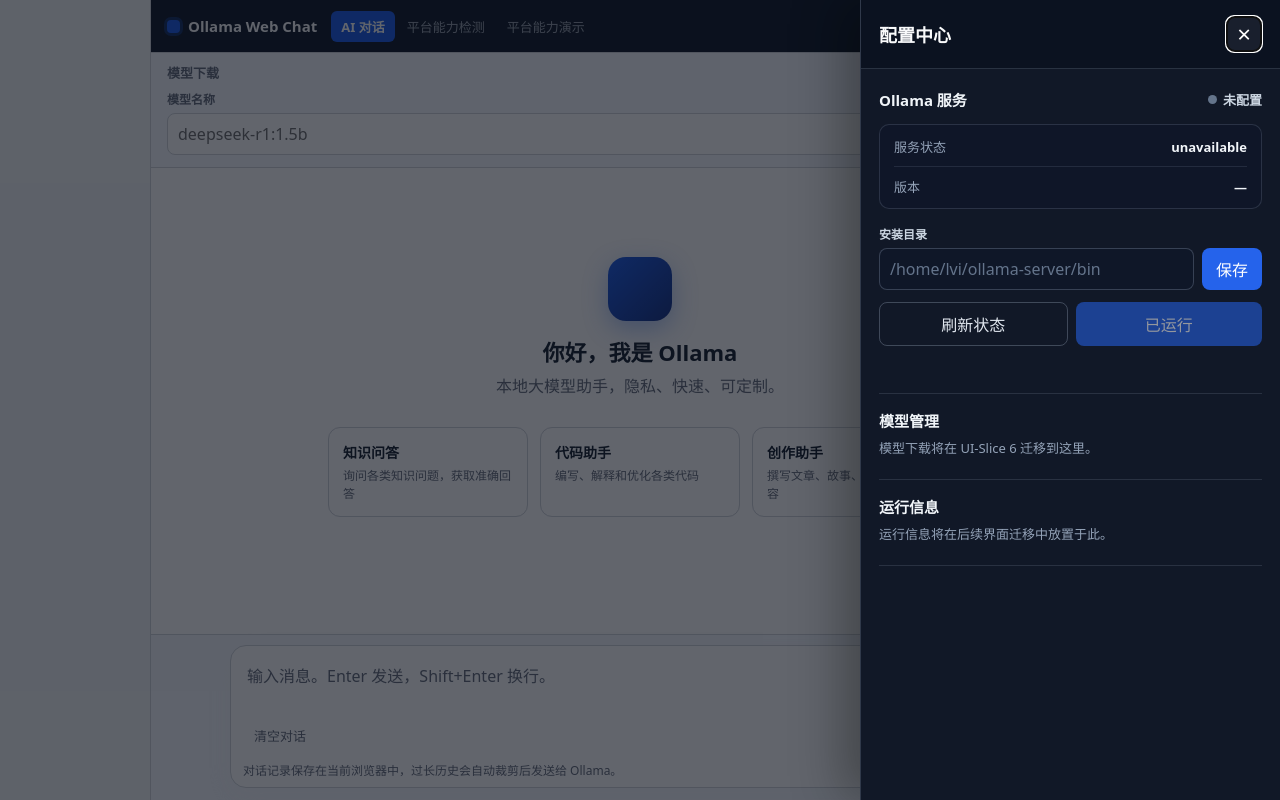
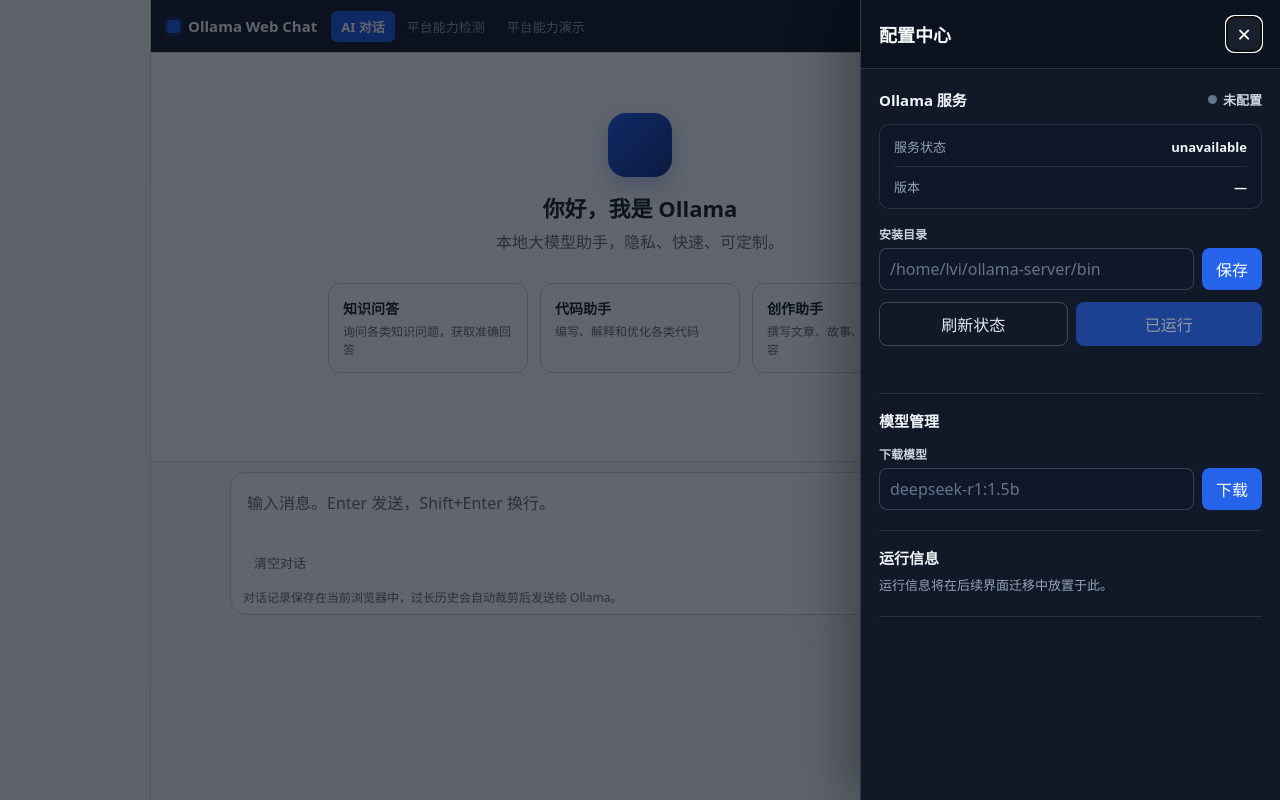
Before and after one commit to buiminhth8-lgtm/OllamaWebChat, a Flask app: page / in a window 1280 px wide, after a click that opens the changed part. Run offline with Flask 3, Linux system fonts and the light colour scheme; data that the repository does not hold is empty.

Commit message:
refactor: move model download into settings drawer

```diff
--- a/static/css/app.css
+++ b/static/css/app.css
@@ -239,18 +239,6 @@ header select {
 
 .icon-button:hover {
   color: var(--nav-text);
-}
-
-.model-pull-panel {
-  padding: 10px 16px 12px;
-  border-bottom: 1px solid var(--border);
-  background: color-mix(in srgb, var(--panel) 94%, var(--primary) 4%);
-}
-
-.model-pull-panel h2 {
-  margin: 0 0 8px;
-  font-size: 13px;
-  color: var(--muted);
 }
 
 .ollama-status {
@@ -861,6 +849,38 @@ body.settings-drawer-open {
   color: #f87171;
 }
 
+.settings-model-section .model-pull-form {
+  margin-top: 14px;
+}
+
+.settings-model-section .model-pull-form label,
+.settings-model-section .model-pull-status-label {
+  color: #cbd5e1;
+}
+
+.settings-model-section input {
+  background: rgba(15, 23, 42, .7);
+  color: #f8fafc;
+  border-color: rgba(148, 163, 184, .3);
+}
+
+.settings-model-section input::placeholder {
+  color: #64748b;
+}
+
+.settings-model-section .model-pull-progress {
+  margin-top: 14px;
+  padding: 12px;
+  border: 1px solid rgba(148, 163, 184, .2);
+  border-radius: 10px;
+  background: rgba(15, 23, 42, .6);
+}
+
+.model-pull-status-label {
+  font-size: 12px;
+  font-weight: 700;
+}
+
 @media (max-width: 1100px) {
   .settings-drawer {
     width: min(400px, 100vw);
--- a/static/js/app.js
+++ b/static/js/app.js
@@ -33,7 +33,7 @@ const ollamaVersionElement = document.getElementById("ollamaVersion");
 const ollamaServiceStateElement = document.getElementById("ollamaServiceState");
 const ollamaMessageElement = document.getElementById("ollamaMessage");
 
-// 区域：chat-main / 模型下载（UI-Slice 6 前暂留主区域）
+// 区域：Settings Drawer / 模型下载
 const modelPullForm = document.getElementById("modelPullForm");
 const pullModelNameInput = document.getElementById("pullModelName");
 const pullModelButton = document.getElementById("pullModelButton");
@@ -651,7 +651,7 @@ function renderPullEvent(event) {
 async function finishPullSuccess(modelName) {
   pullUiState.phase = "success";
   setPullControlsDisabled(false);
-  pullStatusTextElement.textContent = "success";
+  pullStatusTextElement.textContent = "下载成功";
   pullStatusTextElement.classList.add("is-success");
   try {
     await loadModels(modelName);
--- a/templates/index.html
+++ b/templates/index.html
@@ -13,12 +13,11 @@
   page
   ├── #pageHeader        顶部：标题、导航、模型工具栏、全局状态
   └── #chatMain          对话主区域
-      ├── #ollamaPanel   Ollama 管理/配置区（config/status/start/下载）
       ├── #messages      对话消息流
       └── #composerBar   输入区（Chat 表单）
 
   约定：所有现有 DOM ID 是 JS 的稳定性契约，后续 UI 重构移动元素时必须保留。
-  Ollama 配置、状态和启动已迁移到 Settings Drawer；模型下载暂留主区域。
+  Ollama 管理与模型下载均位于 Settings Drawer，主页仅保留 Chat 与模型选择。
 -->
 <div class="app" id="page">
   <!-- 区域：header（UI-Slice 1：精简导航，仅 Logo/主导航/模型选择/设置入口） -->
@@ -51,33 +50,6 @@
 
   <!-- 区域：chat-main -->
   <div class="chat-main" id="chatMain">
-    <!-- UI-Slice 5：模型下载仍暂留主区域，UI-Slice 6 再迁入 Drawer。 -->
-    <section class="model-pull-panel" id="modelPullPanel" aria-labelledby="modelPullPanelTitle">
-      <h2 id="modelPullPanelTitle">模型下载</h2>
-      <form id="modelPullForm" class="model-pull-form">
-        <label for="pullModelName">模型名称</label>
-        <div class="ollama-config-controls">
-          <input
-            id="pullModelName"
-            name="model"
-            type="text"
-            placeholder="deepseek-r1:1.5b"
-            autocomplete="off"
-          >
-          <button id="pullModelButton" class="primary" type="submit">下载</button>
-        </div>
-      </form>
-      <div id="modelPullProgress" class="model-pull-progress" hidden>
-        <div class="model-pull-progress-row">
-          <span id="pullStatusText" role="status" aria-live="polite"></span>
-          <span id="pullProgressText"></span>
-        </div>
-        <div class="progress-bar">
-          <div id="pullProgressBarFill" class="progress-bar-fill"></div>
-        </div>
-      </div>
-    </section>
-
     <!-- 子区域：消息流（含 Welcome 空状态） -->
     <main id="messages">
       <div id="chatWelcome" class="chat-welcome">
@@ -126,7 +98,7 @@
   </div>
 </div>
 
-<!-- UI-Slice 5：Ollama 管理位于 Drawer；模型下载仍在主区域。 -->
+<!-- UI-Slice 6：Ollama 管理与模型下载均位于 Drawer。 -->
 <div id="settingsOverlay" class="settings-overlay" aria-hidden="true"></div>
 <aside
   id="settingsDrawer"
@@ -183,9 +155,35 @@
       </div>
       <p id="ollamaMessage" class="ollama-message" role="status" aria-live="polite"></p>
     </section>
-    <section class="settings-section" aria-labelledby="settingsModelsHeading">
+    <section
+      class="settings-section settings-model-section"
+      id="modelPullPanel"
+      aria-labelledby="settingsModelsHeading"
+    >
       <h3 id="settingsModelsHeading">模型管理</h3>
-      <p>模型下载将在 UI-Slice 6 迁移到这里。</p>
+      <form id="modelPullForm" class="model-pull-form">
+        <label for="pullModelName">下载模型</label>
+        <div class="ollama-config-controls">
+          <input
+            id="pullModelName"
+            name="model"
+            type="text"
+            placeholder="deepseek-r1:1.5b"
+            autocomplete="off"
+          >
+          <button id="pullModelButton" class="primary" type="submit">下载</button>
+        </div>
+      </form>
+      <div id="modelPullProgress" class="model-pull-progress" hidden>
+        <span class="model-pull-status-label">下载状态</span>
+        <div class="model-pull-progress-row">
+          <span id="pullStatusText" role="status" aria-live="polite"></span>
+          <span id="pullProgressText"></span>
+        </div>
+        <div class="progress-bar" role="presentation">
+          <div id="pullProgressBarFill" class="progress-bar-fill"></div>
+        </div>
+      </div>
     </section>
     <section class="settings-section" aria-labelledby="settingsRuntimeHeading">
       <h3 id="settingsRuntimeHeading">运行信息</h3>
```
Also changed, not shown: tests/test_chat_area.py (+8 -5 lines), tests/test_settings_drawer.py (+18 -2 lines).
